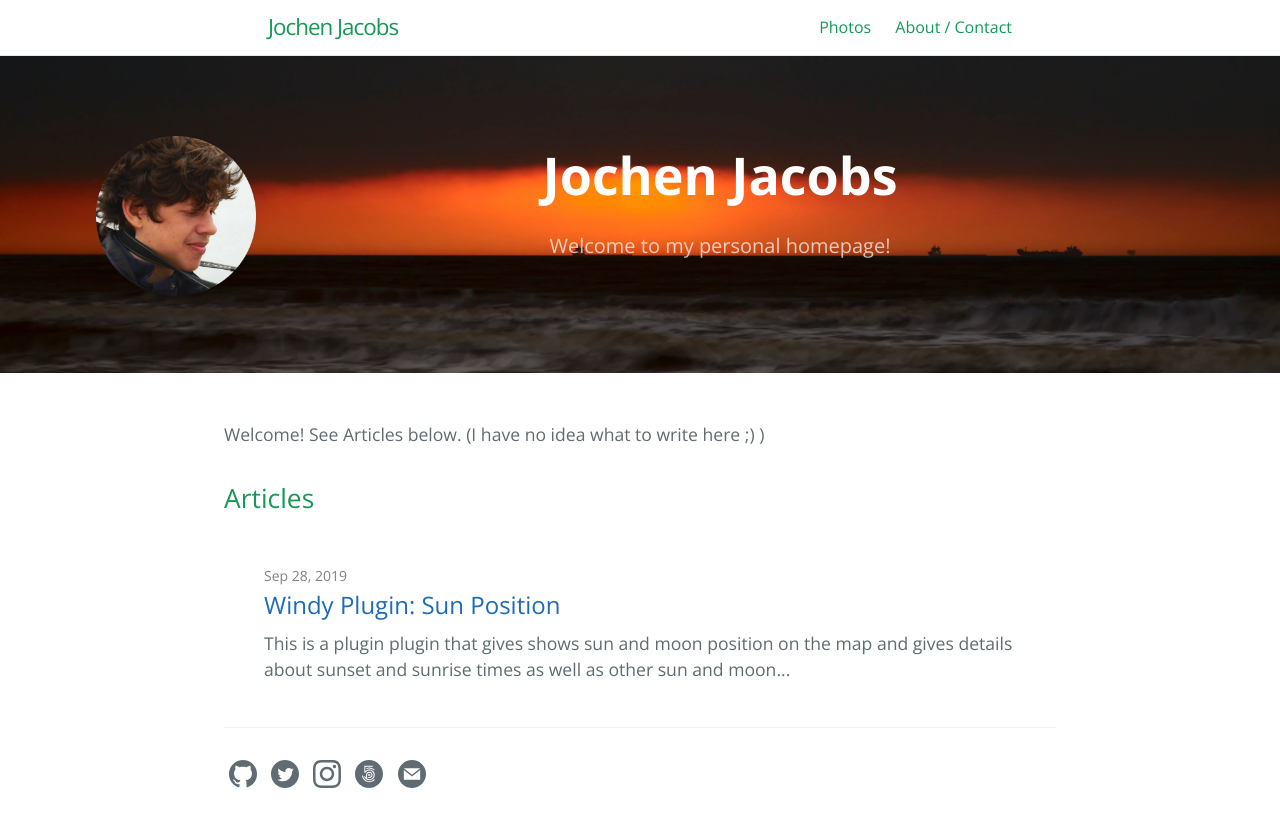
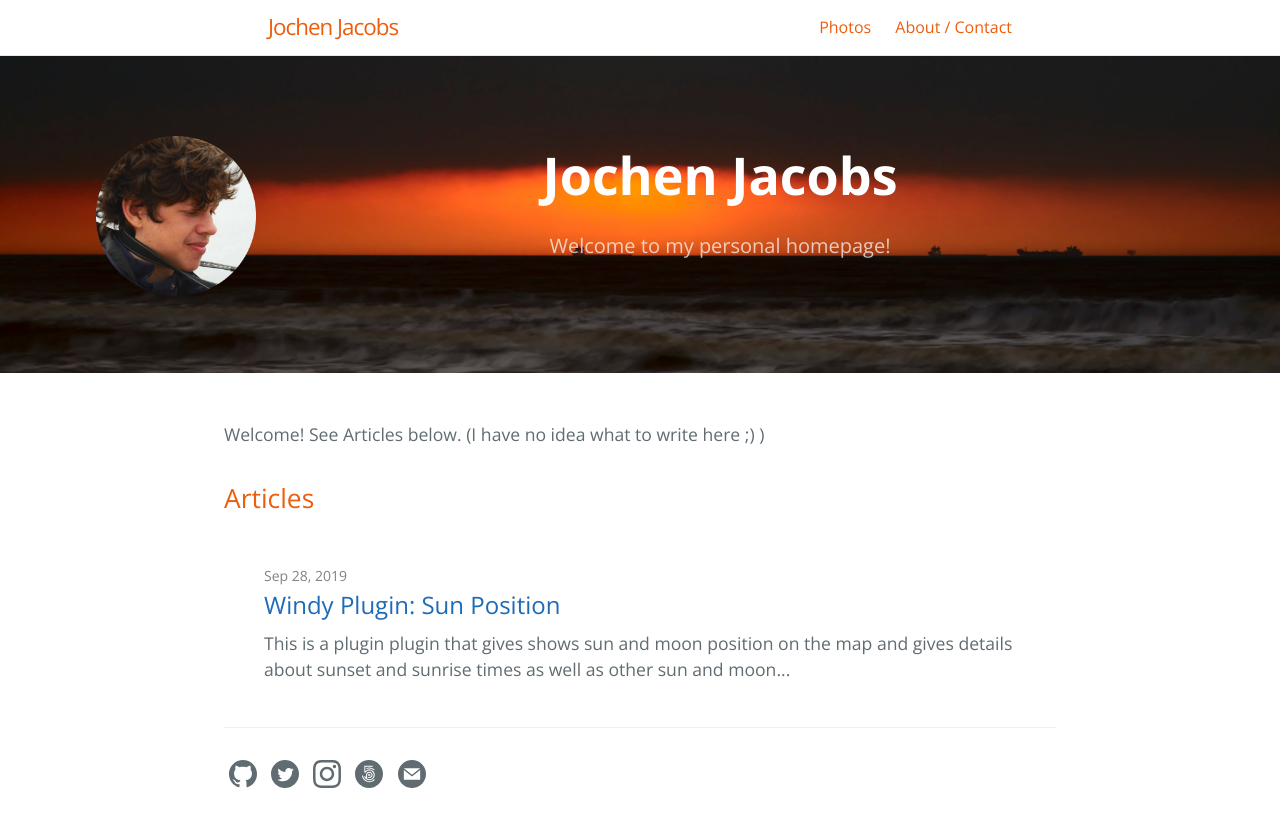
Before and after one commit to jacobsjo/jochenjacobs.eu, a Jekyll site: the page built from index.md, in a window 1280 px wide. Shown: the top 827 px of the page. Built offline with Jekyll 4.4.1, drawn with Linux system fonts in a browser that asks for light colours.

Commit message:
changed headline color to orange

```diff
--- a/_sass/variables.scss
+++ b/_sass/variables.scss
@@ -9,7 +9,7 @@ $header-bg-color-secondary: #ed5e0c !default;
 $header-bg: url("../pictures/bg.jpg");
 
 // Text
-$section-headings-color: #159957 !default;
+$section-headings-color: #ed5e0c !default;
 $body-text-color: #606c71 !default;
 $body-link-color: #1e6bb8 !default;
 $blockquote-text-color: #819198 !default;
```
